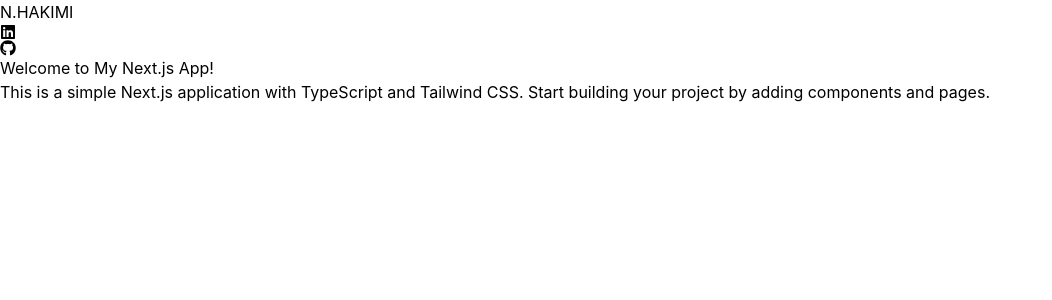
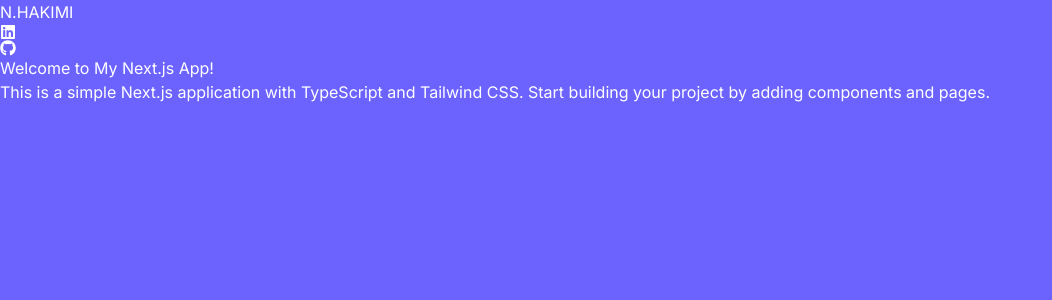
Before and after one commit to nima-hakimi/Portfolio, a Next.js app: page / in a window 1280 px wide. Shown: the top 300 px of the page, without its empty margins (0-1052 px from the left). Built offline with nearby package versions, Linux system fonts and the light colour scheme.

Commit message:
Made some improvment

```diff
--- a/styles/globals.css
+++ b/styles/globals.css
@@ -1,21 +1,7 @@
 @import "tailwindcss/base";
 @import "tailwindcss/components";
 @import "tailwindcss/utilities";
-@import "tailwindcss/screens";
 
-html,
 body {
-  padding: 0;
-  margin: 0;
-  font-family: -apple-system, BlinkMacSystemFont, Segoe UI, Roboto, Oxygen,
-    Ubuntu, Cantarell, Fira Sans, Droid Sans, Helvetica Neue, sans-serif;
+  @apply bg-primary-light text-white;
 }
-
-a {
-  color: inherit;
-  text-decoration: none;
-}
-
-* {
-  box-sizing: border-box;
-}
--- a/tailwind.config.js
+++ b/tailwind.config.js
@@ -2,7 +2,8 @@
 const defaultTheme = require("tailwindcss/defaultTheme");
 
 module.exports = {
-  content: ["./src/**/*.{js,ts,jsx,tsx}"],
+  mode: "jit",
+  purge: ["./src/**/*.{js,ts,jsx,tsx}"],
   darkMode: false,
   theme: {
     extend: {
```
